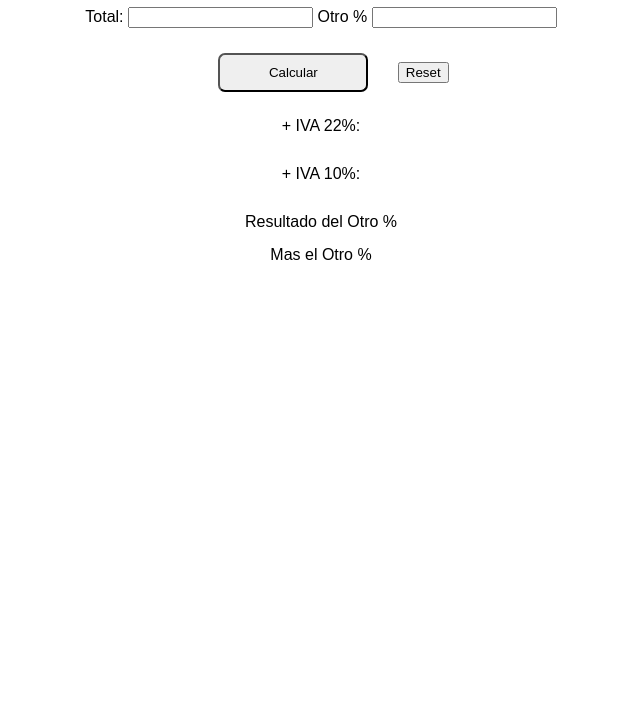
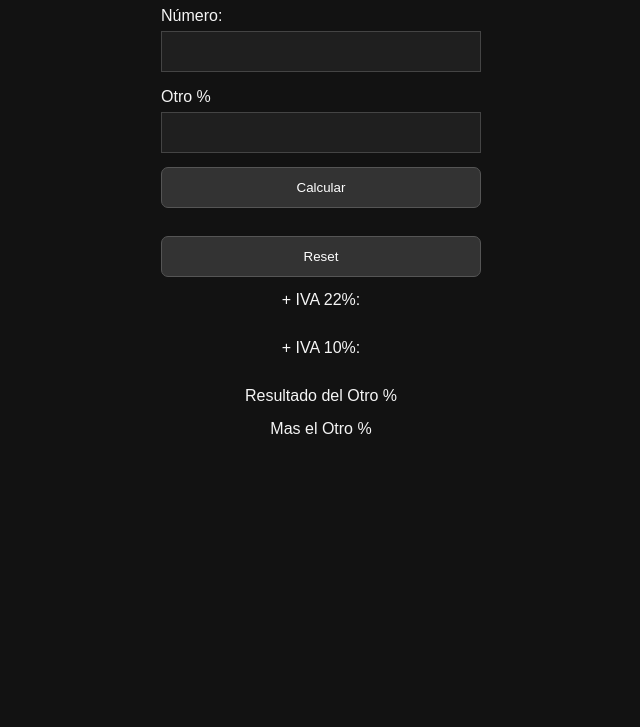
Before and after one commit to leyva-garcia/Iva_Calculator, a plain HTML site: page index.html in a window 1280 px wide. Shown: the part 73-800 px from the top of the page, without its empty margins (319-959 px from the left). Drawn offline with Linux system fonts and the light colour scheme.

Commit message:
changed UI

```diff
--- a/index.css
+++ b/index.css
@@ -3,6 +3,14 @@ html, body {
     margin: 0;
     padding: 0;
     font-family: 'Rubik', sans-serif;
+    background-color: #121212;
+    color: #f5f5f5;
+}
+
+input {
+    background-color: #1f1f1f;
+    color: #ffffff;
+    border: 1px solid #444;
 }
 
 #container {
@@ -21,6 +29,52 @@ header {
     cursor: pointer;
 }
 
+button {
+    background-color: #333333;
+    color: #ffffff;
+    border: 1px solid #555;
+}
+
+button:hover {
+    background-color: #444444;
+}
+
+#reset-btn {
+    margin: 14px auto;
+    padding: 12px 26px;
+    width: min(100%, 320px);
+    border-radius: 7px;
+    cursor: pointer;
+}
+
+#percentage-form {
+    max-width: 320px;
+    margin: 0 auto;
+}
+
+#percentage-form label,
+#percentage-form input {
+    display: block;
+    width: 100%;
+    box-sizing: border-box;
+}
+
+#percentage-form label {
+    margin: 16px 0 6px;
+    text-align: left;
+}
+
+#percentage-form input {
+    padding: 12px;
+}
+
+#calculate-btn {
+    display: block;
+    width: min(100%, 320px);
+    margin: 14px auto;
+    padding: 12px 26px;
+}
+
 #results {
     display: flex;
     flex-direction: column;
--- a/index.html
+++ b/index.html
@@ -16,19 +16,26 @@
 
     <div id="container">
       <header>
-        <h1>Calculadora IVA</h1>
+        <h1>CaT...culadora IVA</h1>
       </header>
 
       <form id="percentage-form">
-        <label for="input-num">Total: </label>
+
+          <label for="input-num">Número: </label>
           <input type="number" id="input-num" required>
+
+
 
           <label for="input-percentage">Otro %</label>
           <input type="number" id="input-percentage" required>
           </form>
 
+
+
         <button id="calculate-btn">Calcular</button>
         <button id="reset-btn">Reset</button>
+
+
 
       <div id="results">
         <div id="plus-iva-total">+ IVA 22%: </div>
--- a/index.js
+++ b/index.js
@@ -46,8 +46,7 @@ calculateBtn.addEventListener("click", () => {
     calPerc()
     calculateDefault()
 
-    inputNum.value = ""
-    inputPercentage.value = ""
+
 })
 
 function reset(){
@@ -57,6 +56,8 @@ function reset(){
     addResult.textContent = "Mas el Otro %"
     ivaMin.textContent = ""
     ivaTotal.textContent = ""
+    inputNum.value = ""
+    inputPercentage.value = ""
 }
 
 resetBtn.addEventListener("click", ()=> {
```
Lines whose indentation alone changed are shown as unchanged.
